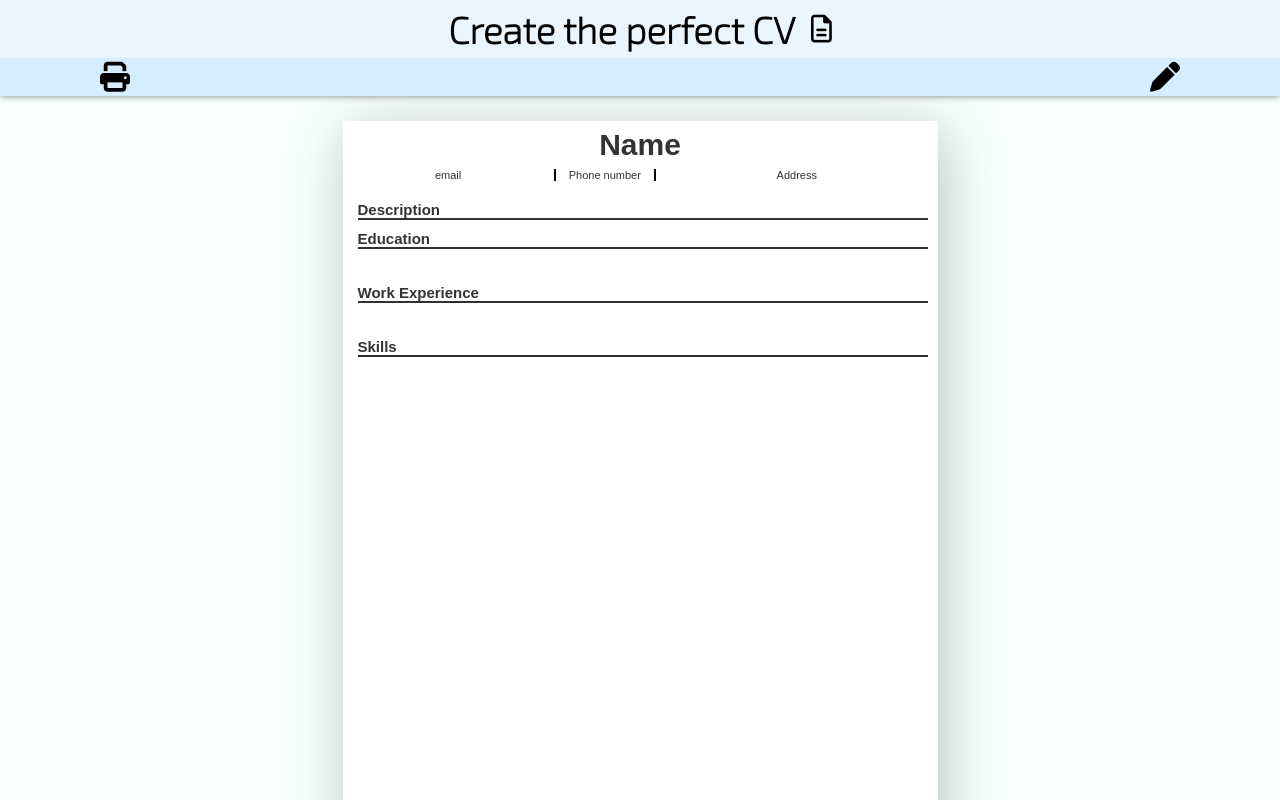
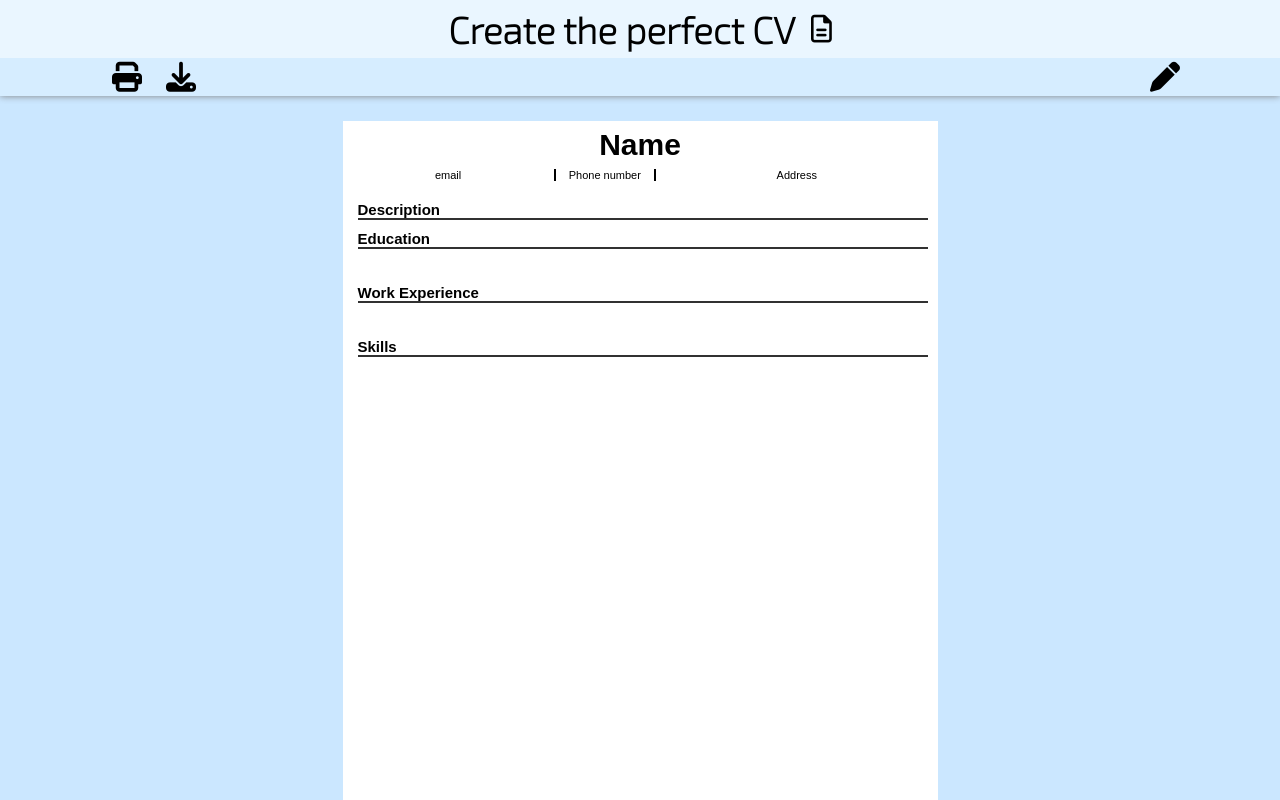
Before and after one commit to Negrea-Andrei/CV-App, a React (Vite) app: page / in a window 1280 px wide. Both pictures are taken after a click on the element 1163 px from the left and 76 px from the top of the page. Shown: the top 800 px of the page. Built offline with nearby package versions, Linux system fonts and the light colour scheme.

Commit message:
Add the posibility download the file

```diff
--- a/package.json
+++ b/package.json
@@ -11,6 +11,8 @@
   },
   "dependencies": {
     "@fortawesome/fontawesome-free": "^6.4.2",
+    "html2canvas": "^1.4.1",
+    "jspdf": "^2.5.1",
     "react": "^18.2.0",
     "react-dom": "^18.2.0",
     "react-textarea-autosize": "^8.5.3",
--- a/src/components/Education/Education.jsx
+++ b/src/components/Education/Education.jsx
@@ -60,8 +60,6 @@ export default function Education({
               placeholder="Start"
               id="start_school"
               type="number"
-              min="1970"
-              max="2023"
               name="start_school"
               value={educationField.start_school}
               onChange={(e) => handleSetInfo(e, index)}
@@ -69,8 +67,6 @@ export default function Education({
             <input
               placeholder="Finish"
               type="number"
-              min="1970"
-              max="2023"
               id="finish_school"
               name="finish_school"
               value={educationField.finish_school}
--- a/src/components/Header/Header.css
+++ b/src/components/Header/Header.css
@@ -47,3 +47,9 @@ h1{
 span {
     font-size: 15px;
 }
+
+.cv-actions {
+    width: 10%;
+    display: flex;
+    justify-content: space-around;
+}
--- a/src/components/Header/Header.jsx
+++ b/src/components/Header/Header.jsx
@@ -1,7 +1,30 @@
-import React from "react";
+import React, { useEffect } from "react";
+import html2canvas from "html2canvas";
+import jsPDF from "jspdf";
 import "./Header.css";
 
-export default function Header({ toggleState, viewButton, Print}) {
+const downloadCV = () => {
+  const divToDownload = document.querySelector(".view-container");
+
+  if (divToDownload) {
+    html2canvas(divToDownload, { useCORS: true }).then(function (canvas) {
+      const imgData = canvas.toDataURL("image/png");
+
+      const pdf = new jsPDF("p", "mm", "a4");
+
+      const imgHeight = 297;
+      const imgWidth = 210;
+
+      pdf.addImage(imgData, "PNG", 0, 0, imgWidth, imgHeight);
+
+      pdf.save("cv.pdf");
+    });
+  }
+};
+
+export default function Header({ toggleState, viewButton, Print }) {
+  useEffect(() => {}, []);
+
   return (
     <>
       <header className="header no-print">
@@ -16,9 +39,17 @@ export default function Header({ toggleState, viewButton, Print}) {
             </span>
           ) : (
             <div className="actions">
-              <span>
-                <i onClick={Print} className="fa-solid fa-print fa-2xl"></i>
-              </span>
+              <div className="cv-actions">
+                <span>
+                  <i onClick={Print} className="fa-solid fa-print fa-2xl"></i>
+                </span>
+                <span>
+                  <i
+                    onClick={downloadCV}
+                    className="fa-solid fa-download fa-2xl"
+                  ></i>
+                </span>
+              </div>
               <span>
                 <i onClick={toggleState} className="fa-solid fa-pen fa-2xl"></i>
               </span>
--- a/src/components/ViewCV/CVSkills/CVSkills.css
+++ b/src/components/ViewCV/CVSkills/CVSkills.css
@@ -18,8 +18,10 @@
     grid-template-columns: repeat(4, 1fr);
     grid-template-rows: repeat(2, 1fr);
     gap: 10px;
+    margin-bottom: 20px;
 }
 
 .skills-body li {
     margin-left: 20px;
+    font-size: 1.2rem;
 }
--- a/src/components/ViewCV/ViewCV.css
+++ b/src/components/ViewCV/ViewCV.css
@@ -4,6 +4,4 @@
     margin: 25px 0 15px 0;
     min-height: 842px;
     font-size: 1.3rem;
-    color: #333333;
-    box-shadow: 5px 10px 55px rgba(0, 0, 0, 0.25);
 }
--- a/src/components/Work/Work.jsx
+++ b/src/components/Work/Work.jsx
@@ -62,7 +62,6 @@ export default function Work({
               name="start"
               id="start"
               type="number"
-              min="1970"
               placeholder="From"
               value={experienceField.start}
               onChange={(e) => handleSetInfo(e, index)}
@@ -71,7 +70,6 @@ export default function Work({
               name="finish"
               id="finish"
               type="number"
-              max="2023"
               placeholder="To"
               value={experienceField.finish}
               onChange={(e) => handleSetInfo(e, index)}
--- a/src/index.css
+++ b/src/index.css
@@ -7,7 +7,7 @@
 }
 
 :root {
-  --bodyColor: rgb(248, 255, 255);
+  --bodyColor: rgb(203, 231, 255);
   --sectionColor: rgb(203, 231, 255);
   --inputBorderFocused: rgb(27, 133, 0);
   --containerColor: rgb(235, 247, 255);
```
Also changed, not shown: 1 other file (tests, documents, lock files or other folders).
